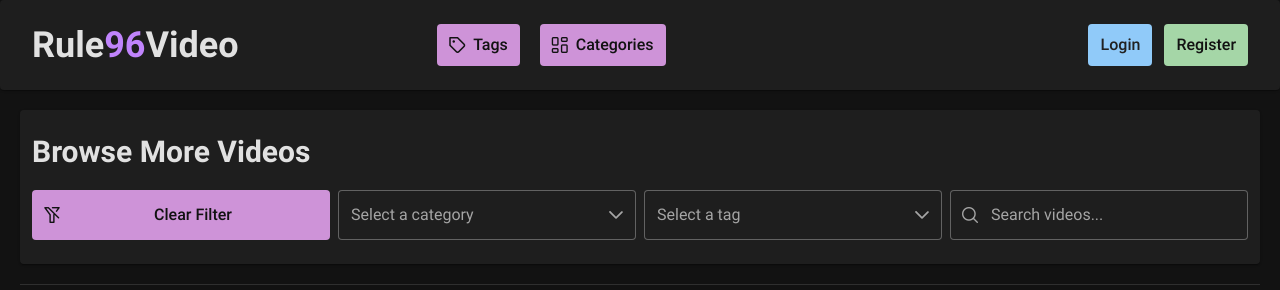
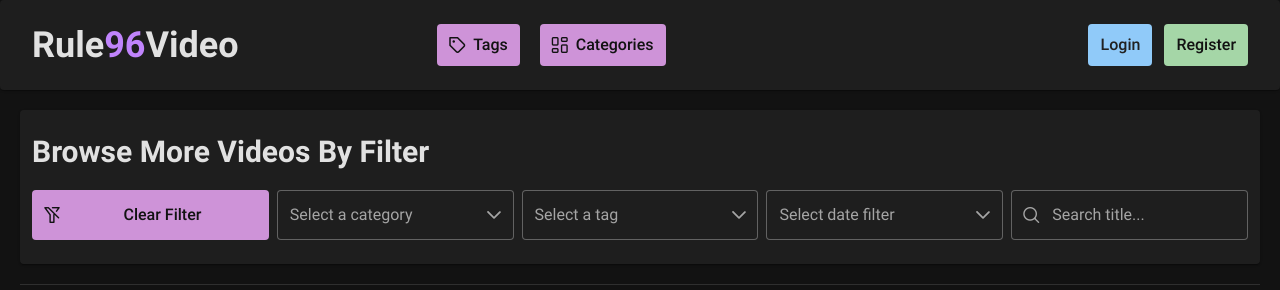
Before and after one commit to mtrong100/rule96, a React (Vite) app in the folder client/: page / in a window 1280 px wide. Shown: the top 290 px of the page. Built offline with nearby package versions, Linux system fonts and the light colour scheme; no server answers.

Commit message:
add global filter

```diff
--- a/client/src/pages/Category.jsx
+++ b/client/src/pages/Category.jsx
@@ -13,8 +13,12 @@ import { Button } from "primereact/button";
 import { formatDate } from "../utils/helper";
 import { Image } from "primereact/image";
 import noImage from "../assets/no-image.png";
+import { filterStore } from "../zustand/filterStore";
+import { useNavigate } from "react-router-dom";
 
 const Category = () => {
+  const navigate = useNavigate();
+  const setFilter = filterStore((state) => state.setFilter);
   const [categories, setCategories] = useState([]);
   const [loading, setLoading] = useState(false);
   const [query, setQuery] = useState("");
@@ -50,6 +54,12 @@ const Category = () => {
   const handlePageChange = (pageNumber) => {
     if (pageNumber < 1 || pageNumber > totalPages) return;
     setCurrentPage(pageNumber);
+  };
+
+  const onSelectCategory = (categoryId) => {
+    if (!categoryId) return;
+    setFilter({ category: categoryId });
+    navigate("/");
   };
 
   // const createdAtTemplate = (rowData) => {
@@ -128,7 +138,11 @@ const Category = () => {
 
       <ul className="grid grid-cols-5 gap-2 mt-5">
         {currentCategories.map((item) => (
-          <Card key={item?._id}>
+          <Card
+            onClick={() => onSelectCategory(item?._id)}
+            key={item?._id}
+            className="hover:bg-zinc-800 cursor-pointer"
+          >
             <img
               src={item?.image || noImage}
               alt=""
--- a/client/src/pages/Home.jsx
+++ b/client/src/pages/Home.jsx
@@ -2,7 +2,6 @@ import { useEffect, useState } from "react";
 import VideoCard from "../components/VideoCard";
 import { toast } from "react-hot-toast";
 import { getVideosApi } from "../apis/videoApi";
-import { ProgressSpinner } from "primereact/progressspinner";
 import { Card } from "primereact/card";
 import { Dropdown } from "primereact/dropdown";
 import useDebounce from "../hooks/useDebounce";
@@ -13,26 +12,23 @@ import useGetCategories from "../hooks/useGetCategories";
 import useGetTags from "../hooks/useGetTags";
 import { Divider } from "primereact/divider";
 import { Button } from "primereact/button";
+import { DATE_FILTERS } from "../utils/constants";
+import { filterStore } from "../zustand/filterStore";
 
 const Home = () => {
+  const filter = filterStore((state) => state.filter);
+  const setFilter = filterStore((state) => state.setFilter);
+  const clearFilter = filterStore((state) => state.clearFilter);
   const [videos, setVideos] = useState([]);
   const { tags, fetchTags } = useGetTags();
   const { categories, fetchCategories } = useGetCategories();
   const [loading, setLoading] = useState(false);
-  const [query, setQuery] = useState("");
-  const debounceQuery = useDebounce(query, 500);
-  const [filter, setFilter] = useState({
-    category: "",
-    tag: "",
-  });
+  const debounceQuery = useDebounce(filter.title, 500);
 
   const fetchVideos = async () => {
     setLoading(true);
     try {
-      const response = await getVideosApi({
-        ...filter,
-        title: debounceQuery,
-      });
+      const response = await getVideosApi({ ...filter, title: debounceQuery });
       if (response) setVideos(response.results);
     } catch (error) {
       console.log("Error fetching videos:", error);
@@ -40,14 +36,6 @@ const Home = () => {
     } finally {
       setLoading(false);
     }
-  };
-
-  const clearFilter = () => {
-    setFilter({
-      category: "",
-      tag: "",
-    });
-    setQuery("");
   };
 
   useEffect(() => {
@@ -63,9 +51,9 @@ const Home = () => {
     <main>
       <Card>
         <h1 className="text-3xl font-semibold mb-5 capitalize">
-          Browse more Videos
+          Browse more Videos By Filter
         </h1>
-        <div className="grid grid-cols-4 gap-2">
+        <div className="grid grid-cols-5 gap-2">
           <Button
             onClick={clearFilter}
             label="Clear Filter"
@@ -94,13 +82,22 @@ const Home = () => {
             placeholder="Select a tag"
             scrollHeight="400px"
           />
+          <Dropdown
+            value={filter.dateFilter}
+            onChange={(e) => setFilter({ ...filter, dateFilter: e.value })}
+            options={DATE_FILTERS}
+            optionLabel="label"
+            optionValue="value"
+            placeholder="Select date filter"
+            scrollHeight="300px"
+          />
           <IconField iconPosition="left">
             <InputIcon className="pi pi-search"> </InputIcon>
             <InputText
-              placeholder="Search videos..."
+              placeholder="Search title..."
               className="w-full"
-              value={query}
-              onChange={(e) => setQuery(e.target.value)}
+              value={filter.title}
+              onChange={(e) => setFilter({ ...filter, title: e.target.value })}
             />
           </IconField>
         </div>
--- a/client/src/pages/Tag.jsx
+++ b/client/src/pages/Tag.jsx
@@ -7,8 +7,12 @@ import { ProgressSpinner } from "primereact/progressspinner";
 import useDebounce from "../hooks/useDebounce";
 import { getTagsApi } from "../apis/tagApi";
 import toast from "react-hot-toast";
+import { filterStore } from "../zustand/filterStore";
+import { useNavigate } from "react-router-dom";
 
 const Tag = () => {
+  const navigate = useNavigate();
+  const setFilter = filterStore((state) => state.setFilter);
   const [tags, setTags] = useState([]);
   const [loading, setLoading] = useState(false);
   const [query, setQuery] = useState("");
@@ -32,6 +36,12 @@ const Tag = () => {
   const filteredTags = tags.filter((tag) =>
     tag.name.toLowerCase().includes(debounceQuery.toLowerCase())
   );
+
+  const onSelectTag = (tagId) => {
+    if (!tagId) return;
+    setFilter({ tag: tagId });
+    navigate("/");
+  };
 
   useEffect(() => {
     fetchTags();
@@ -66,6 +76,7 @@ const Tag = () => {
         {filteredTags.map((item) => (
           <li key={item?._id}>
             <Chip
+              onClick={() => onSelectTag(item?._id)}
               label={`${item?.name} (${item?.totalVideos || 0})`}
               icon="pi pi-hashtag"
               className="hover:bg-zinc-700 cursor-pointer"
--- /dev/null
+++ b/client/src/utils/constants.js
@@ -0,0 +1,26 @@
+export const DATE_FILTERS = [
+  {
+    label: "Latest",
+    value: "latest",
+  },
+  {
+    label: "Past 24 hours",
+    value: "past-24-hours",
+  },
+  {
+    label: "Past week",
+    value: "past-week",
+  },
+  {
+    label: "Past month",
+    value: "past-month",
+  },
+  {
+    label: "Past year",
+    value: "past-year",
+  },
+  {
+    label: "Oldest",
+    value: "oldest",
+  },
+];
--- /dev/null
+++ b/client/src/zustand/filterStore.js
@@ -0,0 +1,13 @@
+import { create } from "zustand";
+
+export const filterStore = create((set) => ({
+  filter: {
+    title: "",
+    category: "",
+    tag: "",
+    dateFilter: "",
+  },
+  setFilter: (filter) => set({ filter }),
+  clearFilter: () =>
+    set({ filter: { title: "", category: "", tag: "", dateFilter: "" } }),
+}));
```
Also changed, not shown: 1 other file (tests, documents, lock files or other folders).
